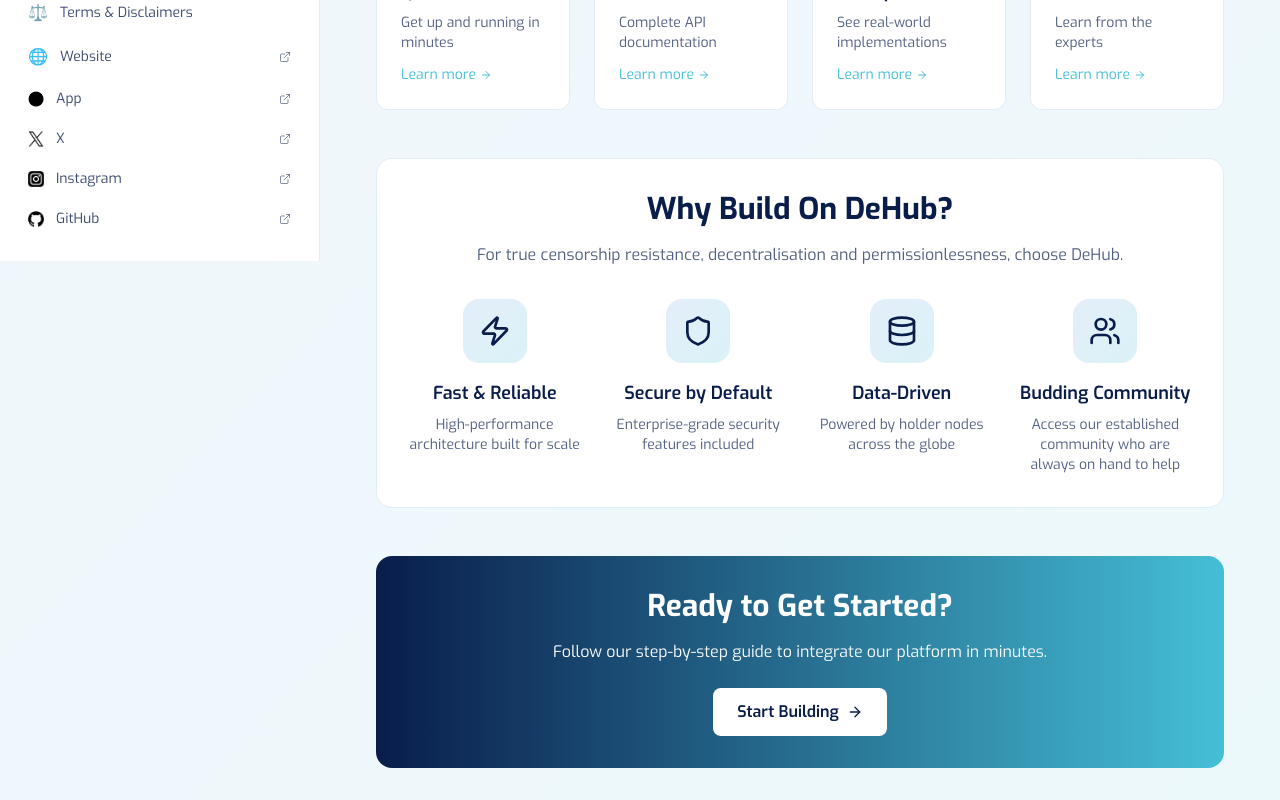
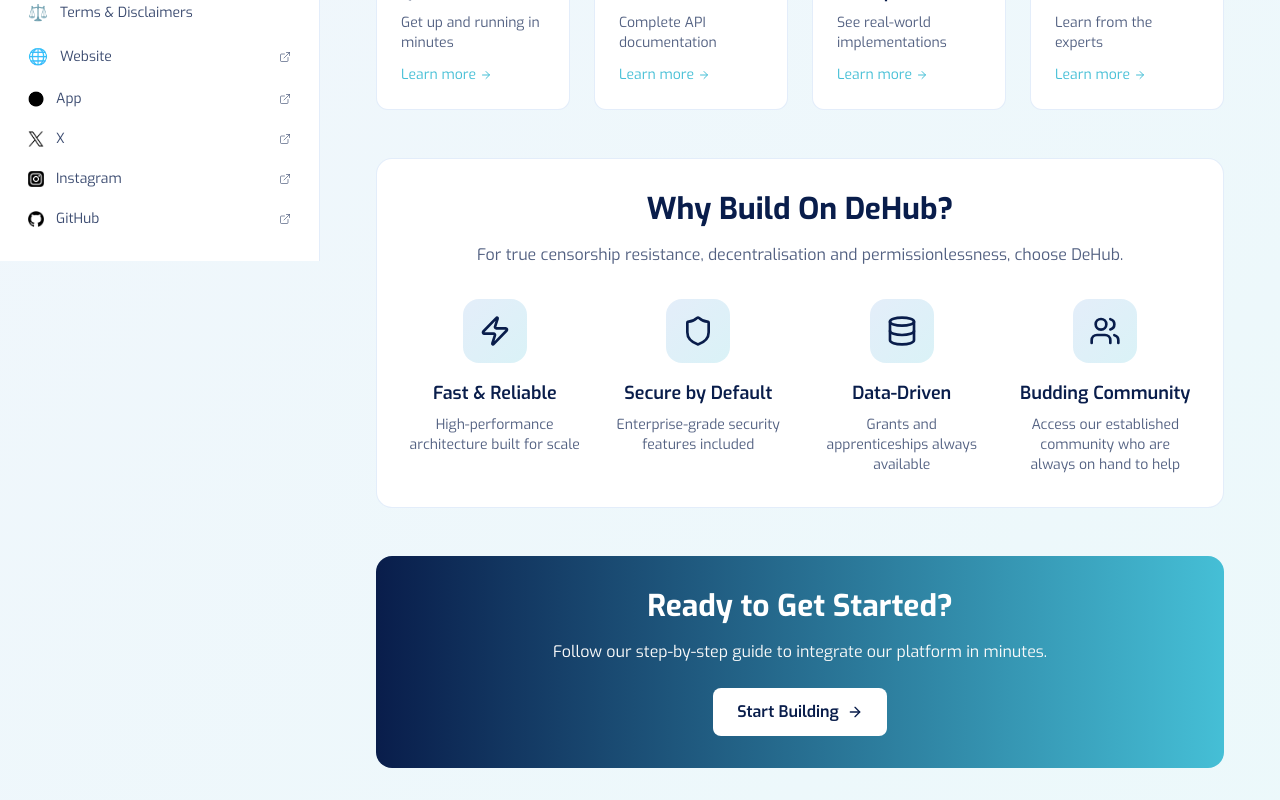
Before and after one commit to maldoteth/dehubdocs, a React (Vite) app: page /docs in a window 1280 px wide. Shown: the part 540-1340 px from the top of the page. Built offline with nearby package versions, Linux system fonts and the light colour scheme.

Commit message:
Reverted to commit 975073f619d8d320e322f7dec1891c9e59554848

```diff
--- a/src/pages/docs/DocsHome.tsx
+++ b/src/pages/docs/DocsHome.tsx
@@ -39,7 +39,7 @@ const DocsHome = () => {
   }, {
     icon: Database,
     title: 'Data-Driven',
-    description: 'Powered by holder nodes across the globe'
+    description: 'Grants and apprenticeships always available'
   }, {
     icon: Users,
     title: 'Budding Community',
```
